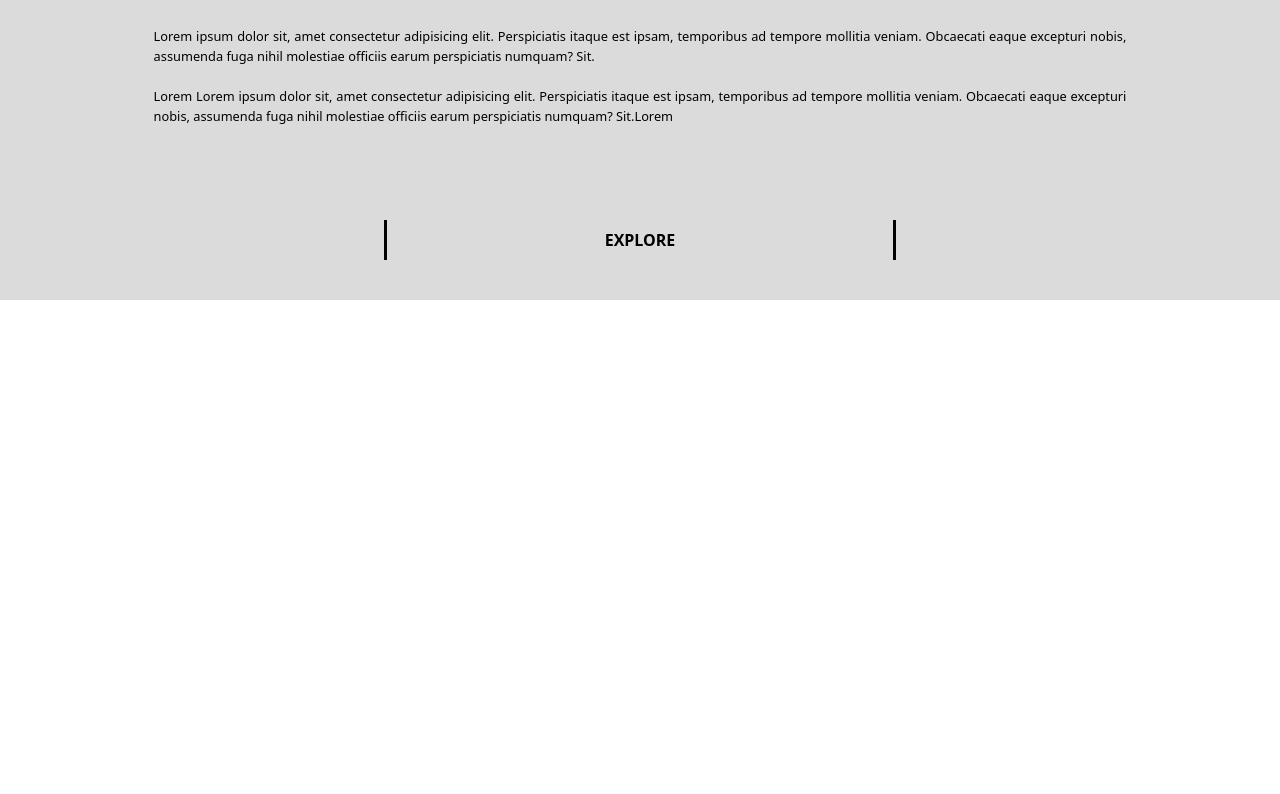
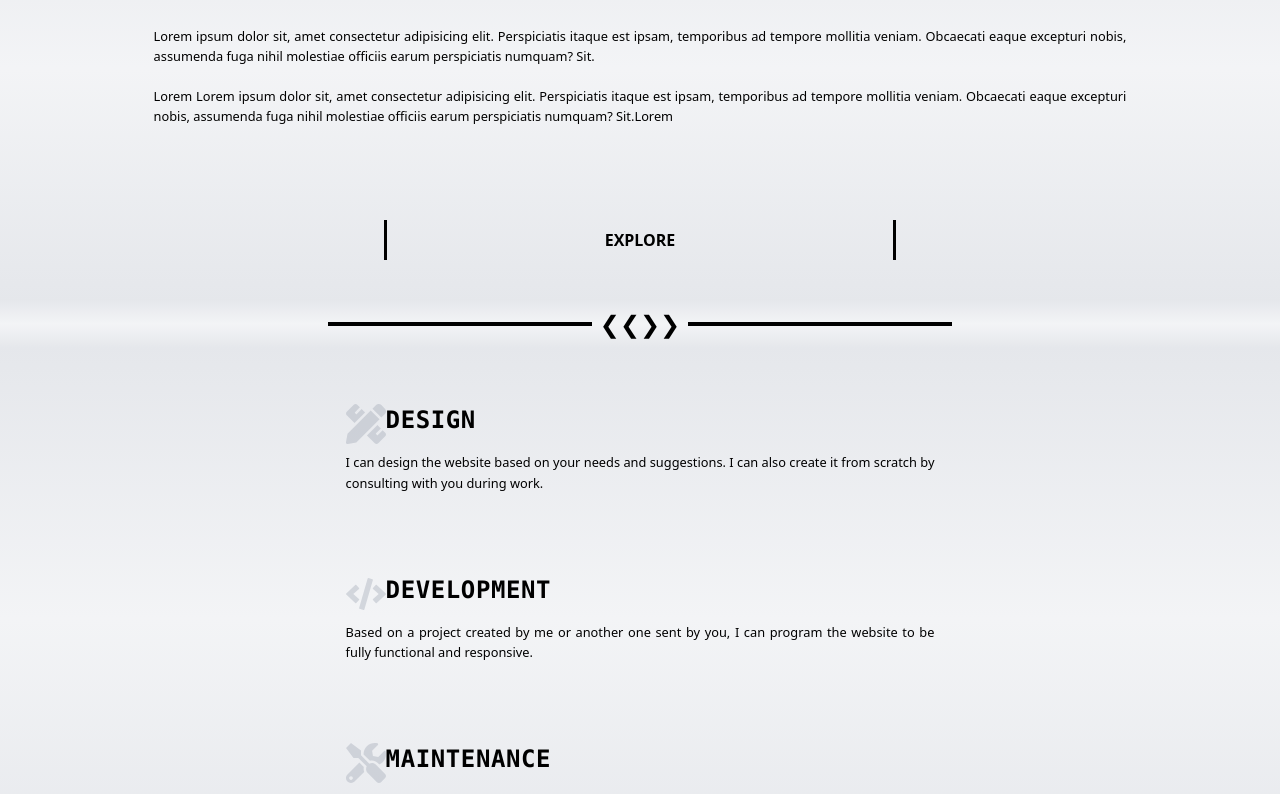
Before and after one commit to 1rixab/rishabh-portfolio, a React (Vite) app: page / in a window 1280 px wide. Shown: the part 1420-2214 px from the top of the page. Before the commit the page ends 1720 px from the top, so only its background shows below. Built offline with nearby package versions, Linux system fonts and the light colour scheme.

Commit message:
adding ddm section

```diff
--- a/package.json
+++ b/package.json
@@ -13,6 +13,7 @@
     "@tailwindcss/vite": "^4.1.12",
     "react": "^19.1.1",
     "react-dom": "^19.1.1",
+    "react-icons": "^5.5.0",
     "tailwindcss": "^4.1.12"
   },
   "devDependencies": {
--- a/src/App.jsx
+++ b/src/App.jsx
@@ -1,15 +1,19 @@
 import About from "./components/Main/about";
 import MainHero from "./components/Main/mainhero";
-import './App.css'
+import "./App.css";
 import Itberries from "./components/Main/Itberries";
+import Wavydesign from "./components/Main/Wavydesign";
+import ServicesSection from "./components/Main/DDM";
 
 const App = () => {
   return (
-    <>
+    <div className="flex flex-col items-center">
       <MainHero />
-      <Itberries/>
-      <About/>
-    </>
+      <Itberries />
+      <About />
+      <Wavydesign />
+      <ServicesSection />
+    </div>
   );
 };
 
--- /dev/null
+++ b/src/components/Main/DDM.jsx
@@ -0,0 +1,49 @@
+import { FaPencilRuler, FaCode, FaTools } from "react-icons/fa";
+
+export default function ServicesSection() {
+  const services = [
+    {
+      title: "DESIGN",
+      description:
+        "I can design the website based on your needs and suggestions. I can also create it from scratch by consulting with you during work.",
+      icon: <FaPencilRuler size={40} className="text-gray-400" />,
+    },
+    {
+      title: "DEVELOPMENT",
+      description:
+        "Based on a project created by me or another one sent by you, I can program the website to be fully functional and responsive.",
+      icon: <FaCode size={40} className="text-gray-400" />,
+    },
+    {
+      title: "MAINTENANCE",
+      description:
+        "In case of any problems or the need for changes, I can introduce new functionalities and solutions.",
+      icon: <FaTools size={40} className="text-gray-400" />,
+    },
+  ];
+
+  return (
+    <section className="w-full bg-gradient-to-b from-gray-200 via-gray-100 to-gray-200 py-12">
+      <div className="max-w-4xl mx-auto px-[12vw] grid gap-12 md:gap-16 text-[.8em]/5 text-justify font-normal">
+        {services.map((service, index) => (
+          <div
+            key={index}
+            className="flex flex-col sm:flex-row sm:items-start gap-6"
+          >
+            <div className="my-[1vh]">
+              <div className="flex">
+                <div className="opacity-35">{service.icon}</div>
+                <h3 className="text-2xl font-bold font-mono tracking-wide">
+                  {service.title}
+                </h3>
+              </div>
+              <p className="text-black mt-2 leading-relaxed">
+                {service.description}
+              </p>
+            </div>
+          </div>
+        ))}
+      </div>
+    </section>
+  );
+}
--- /dev/null
+++ b/src/components/Main/Wavydesign.jsx
@@ -0,0 +1,12 @@
+const Wavydesign = () => {
+  return (
+    <>
+      <div className="flex items-center w-[100%] justify-center pt-[1vh] pb-[1vh] pl-[25%] pr-[25%] bg-gradient-to-b from-gray-200 via-gray-100 to-gray-200">
+        <span className="flex-grow border-[0.15rem] border-black mx-2"></span>
+        <span className="text-2xl">&#10094;&#10094;&#10095;&#10095;</span>
+        <span className="flex-grow border-[0.15rem] border-black mx-2"></span>
+      </div>
+    </>
+  );
+};
+export default Wavydesign;
--- a/src/components/Main/about.jsx
+++ b/src/components/Main/about.jsx
@@ -1,8 +1,10 @@
 const About = () => {
   return (
     <>
-      <div className="bg-[#dbdbdb] w-full h-[58vh] pl-[12vw] pr-[12vw] pt-[5vh] pb-[5vh] flex flex-col justify-between items-center">
-        <h3 className="text-[1.3em] font-mono border-[.3em] pl-[1.5em] pr-[1.5em] pt-[.3em] pb-[.3em] font-bold">ABOUT ME</h3>
+      <div className="bg-gradient-to-b from-gray-200 via-gray-100 to-gray-200 w-full h-[58vh] px-[12vw] pt-[5vh] pb-[5vh] flex flex-col justify-between items-center">
+        <h3 className="text-[1.3em] font-mono border-[.3em] pl-[1.5em] pr-[1.5em] pt-[.3em] pb-[.3em] font-bold">
+          ABOUT ME
+        </h3>
         <p className="text-[.8em]/5 text-justify font-normal ">
           Lorem ipsum dolor sit, amet consectetur adipisicing elit. Perspiciatis
           itaque est ipsam, temporibus ad tempore mollitia veniam. Obcaecati
--- a/src/components/Main/mainhero.jsx
+++ b/src/components/Main/mainhero.jsx
@@ -1,7 +1,6 @@
 import Navigation from "../Navbar/nav";
 import heroimage from "../Images/hero.png";
 import Hero2 from "./hero2";
-
 
 const MainHero = () => {
   return (
@@ -18,8 +17,6 @@ const MainHero = () => {
           />
 
           <Hero2 className="absolute bottom-0 w-full text-white bg-black/70 [clip-path:polygon(0_30%,100%_0,100%_100%,0_100%)]" />
-
-
         </div>
       </div>
     </>
```
Also changed, not shown: 1 other file (tests, documents, lock files or other folders).
